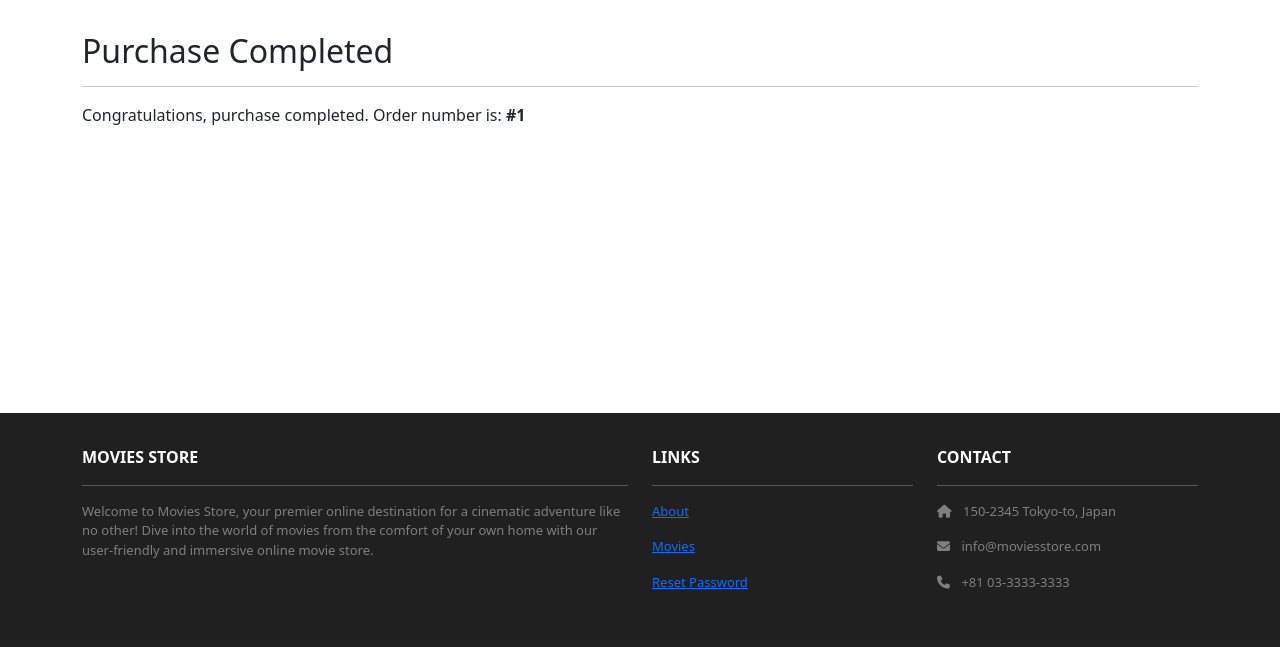
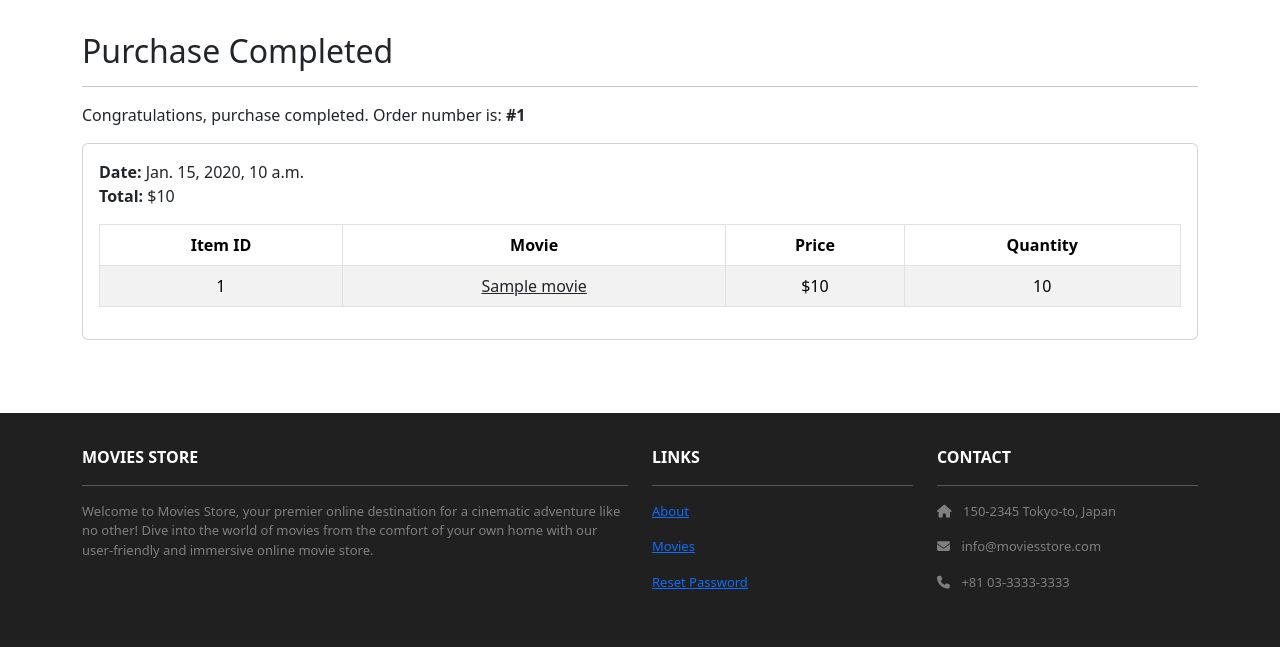
Before and after one commit to tylertab/gt-movie-store, a Django app: template gtmoviestore/cart/templates/cart/purchase.html in a window 1280 px wide. Shown: the part 82-729 px from the top of the page. Run offline with Django 4.2, Linux system fonts and the light colour scheme; the template is opened without the code that fills it: most values are stand-ins (such as "Sample title", 1, 10 or a date in 2020); parts of the project's set-up code (start-up, migrations or seed data) failed here and were passed over; some libraries are stand-ins or nearby versions.

Commit message:
Display order after purchase and list user orders based on recency

```diff
--- a/gtmoviestore/cart/templates/cart/purchase.html
+++ b/gtmoviestore/cart/templates/cart/purchase.html
@@ -7,8 +7,41 @@
             <h2>Purchase Completed</h2>
             <hr />
             <p>Congratulations, purchase completed. Order
-              number is: <b>#{{ template_data.order_id }}</b>
+              number is: <b>#{{ template_data.order.id }}</b>
             </p>
+            <div class="card mb-4">
+            <div class="card-body">
+              <b>Date:</b> {{ template_data.order.date }}<br />
+              <b>Total:</b> ${{ template_data.order.total }}<br />
+              <table class="table table-bordered
+                  table-striped text-center mt-3">
+                  <thead>
+                    <tr>
+                        <th scope="col">Item ID</th>
+                        <th scope="col">Movie</th>
+                        <th scope="col">Price</th>
+                        <th scope="col">Quantity</th>
+                    </tr>
+                  </thead>
+                  <tbody>
+                    {% for item in template_data.order.item_set.all %}
+                    <tr>
+                        <td>{{ item.movie.id }}</td>
+                        <td>
+                          <a class="link-dark"
+                              href="{% url 'movies.show'
+                              id=item.movie.id %}">
+                              {{ item.movie.name }}
+                          </a>
+                        </td>
+                        <td>${{ item.movie.price }}</td>
+                        <td>{{ item.quantity }}</td>
+                    </tr>
+                    {% endfor %}
+                  </tbody>
+              </table>
+            </div>
+            </div>
           </div>
       </div>
     </div>
--- a/gtmoviestore/cart/views.py
+++ b/gtmoviestore/cart/views.py
@@ -54,5 +54,5 @@ def purchase(request):
     request.session['cart'] = {}
     template_data = {}
     template_data['title'] = 'Purchase Confirmation'
-    template_data['order_id'] = order.id
+    template_data['order'] = order
     return render(request, 'cart/purchase.html', {'template_data':template_data})
--- a/gtmoviestore/users/templates/users/orders.html
+++ b/gtmoviestore/users/templates/users/orders.html
@@ -6,7 +6,7 @@
           <div class="col mx-auto mb-3">
             <h2>My Orders</h2>
             <hr />
-            {% for order in template_data.orders %}
+            {% for order in template_data.orders reversed %}
             <div class="card mb-4">
                 <div class="card-header">
                   Order #{{ order.id }}
```
Also changed, not shown: gtmoviestore/db.sqlite3.
